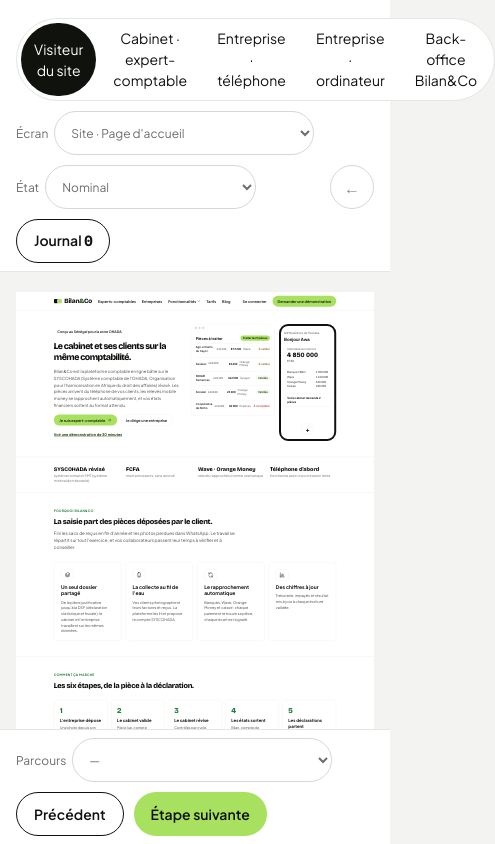
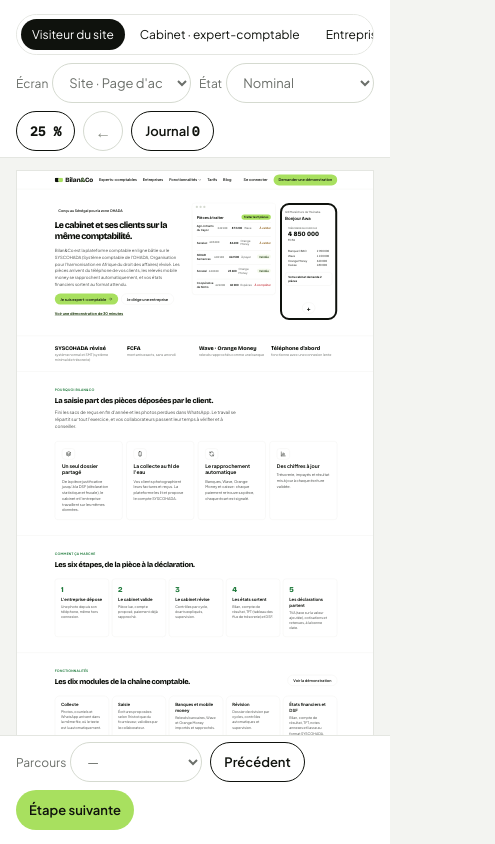
Before and after one commit to imbodji25/bilanandco-demo, a plain HTML site: page index.html in a window 390 px wide. Shown: the whole page, 495 px wide, since content can reach past the window. Drawn offline with nearby package versions, Linux system fonts and the light colour scheme.

Commit message:
Responsive téléphone et tablette, échelle des planches, journal masqué sous 1024 px

```diff
--- a/index.html
+++ b/index.html
@@ -37,9 +37,9 @@ select{height:44px;padding:0 12px;border:1px solid var(--filet2);border-radius:2
 .roles button{padding:5px 13px;border:0;border-radius:9999px;background:transparent;font:600 13px/19px inherit;cursor:pointer}
 .roles button[aria-pressed="true"]{background:var(--encre);color:var(--blanc)}
 .vide{flex:1 1 auto}
-main{flex:1 1 auto;overflow:auto;display:flex;justify-content:center;padding:20px 16px 28px}
-#cadre{background:var(--blanc);border:1px solid var(--filet);overflow:hidden;flex:0 0 auto;
-  transform-origin:top center}
+main{flex:1 1 auto;overflow:auto;display:flex;justify-content:center;align-items:flex-start;
+  padding:20px 16px 28px;overscroll-behavior:contain}
+#cadre{background:var(--blanc);border:1px solid var(--filet);overflow:hidden;flex:0 0 auto}
 #cadre.tel{border-radius:28px}
 iframe{display:block;border:0}
 .note{font-size:12px;line-height:18px;color:var(--second)}
@@ -56,7 +56,29 @@ iframe{display:block;border:0}
   display:none;z-index:30}
 #toast.vu{display:block}
 #toast strong{display:block;font-size:14px;line-height:20px}
-@media (max-width:860px){.fil,.marque span{display:none}}
+@media (max-width:1024px){
+  .fil{display:none}
+  .bar{gap:8px;padding-top:6px;padding-bottom:6px}
+  .roles{flex-wrap:nowrap;overflow-x:auto;max-width:100%;scrollbar-width:none}
+  .roles::-webkit-scrollbar{display:none}
+  .roles button{white-space:nowrap;padding:5px 11px;font-size:12px}
+  select{height:40px;max-width:150px;font-size:13px}
+  .b{height:40px;padding:0 13px;font-size:13px}
+  .b.icone{width:40px;padding:0}
+  label.ch{gap:4px}
+  main{padding:12px 8px 20px}
+}
+@media (max-width:760px){
+  .marque span{display:none}
+  label.ch span:first-child{position:absolute;width:1px;height:1px;overflow:hidden;clip:rect(0 0 0 0)}
+  label.ch{flex:1 1 calc(50% - 6px);min-width:0}
+  label.ch select{width:100%;max-width:none}
+  .vide{display:none}
+  #journal{width:100%;border-left:0}
+  .note{flex-basis:100%;max-height:38px;overflow:hidden}
+  .bas label.ch{flex:0 0 auto}
+  .bas label.ch select{width:auto;max-width:132px}
+}
 </style>
 
 </head>
@@ -68,8 +90,10 @@ iframe{display:block;border:0}
   <label class="ch">État <select id="etat"></select></label>
   <span class="vide"></span>
   <span class="fil" id="fil"></span>
+  <button class="b" id="echelle" title="Ajuster la planche à la fenêtre ou la voir à sa taille réelle">
+    <span class="mono" id="zoom">100 %</span></button>
   <button class="b icone" id="retour" title="Écran précédent" aria-label="Écran précédent">←</button>
-  <button class="b" id="ouvrirJournal">Journal <span class="mono" id="compteur">0</span></button>
+  <button class="b" id="ouvrirJournal"><span class="lbl">Journal</span> <span class="mono" id="compteur">0</span></button>
 </div>
 
 <main><div id="cadre"><iframe id="vue" title="Écran de démonstration"></iframe></div></main>
@@ -172,6 +196,12 @@ function aller(n, origine, sansPile){
   if(origine) noter(n, origine, 'affichage de l’écran');
 }
 $('#retour').addEventListener('click', () => { const p = pile.pop(); if(p) aller(p,'bouton retour',true); });
+$('#echelle').addEventListener('click', () => {
+  echelle = echelle === 'ajuster' ? 'reelle' : 'ajuster';
+  $('#echelle').setAttribute('aria-pressed', echelle === 'reelle');
+  dimensionner();
+  noter(courant, 'échelle', echelle === 'reelle' ? 'planche à sa taille réelle' : 'planche ajustée à la fenêtre');
+});
 
 function dimensionner(){
   const {w,h} = CAT[courant];
@@ -180,11 +210,15 @@ function dimensionner(){
   f.style.width = w+'px'; f.style.height = h+'px';
   cadre.classList.toggle('tel', w <= 400);
   const dispo = document.querySelector('main').clientWidth - 32;
-  const k = Math.min(1, dispo / w);
-  cadre.style.width = w+'px'; cadre.style.height = h+'px';
-  cadre.style.transform = 'scale('+k+')';
-  cadre.style.marginBottom = (h*k - h) + 'px';
+  // « ajuster » met la planche à l'échelle de la fenêtre ; « 100 % » la laisse à sa taille
+  const k = echelle === 'reelle' ? 1 : Math.min(1, dispo / w);
+  f.style.transformOrigin = 'top left';
+  f.style.transform = 'scale('+k+')';
+  cadre.style.width = Math.round(w*k)+'px';
+  cadre.style.height = Math.round(h*k)+'px';
+  $('#zoom').textContent = k === 1 ? '100 %' : Math.round(k*100)+' %';
 }
+let echelle = 'ajuster';
 addEventListener('resize', () => courant && dimensionner());
 
 // ------------------------------------------------- interception dans l'écran
```
Also changed, not shown: ecrans/Blog.dc.html (+1 -1 lines).
